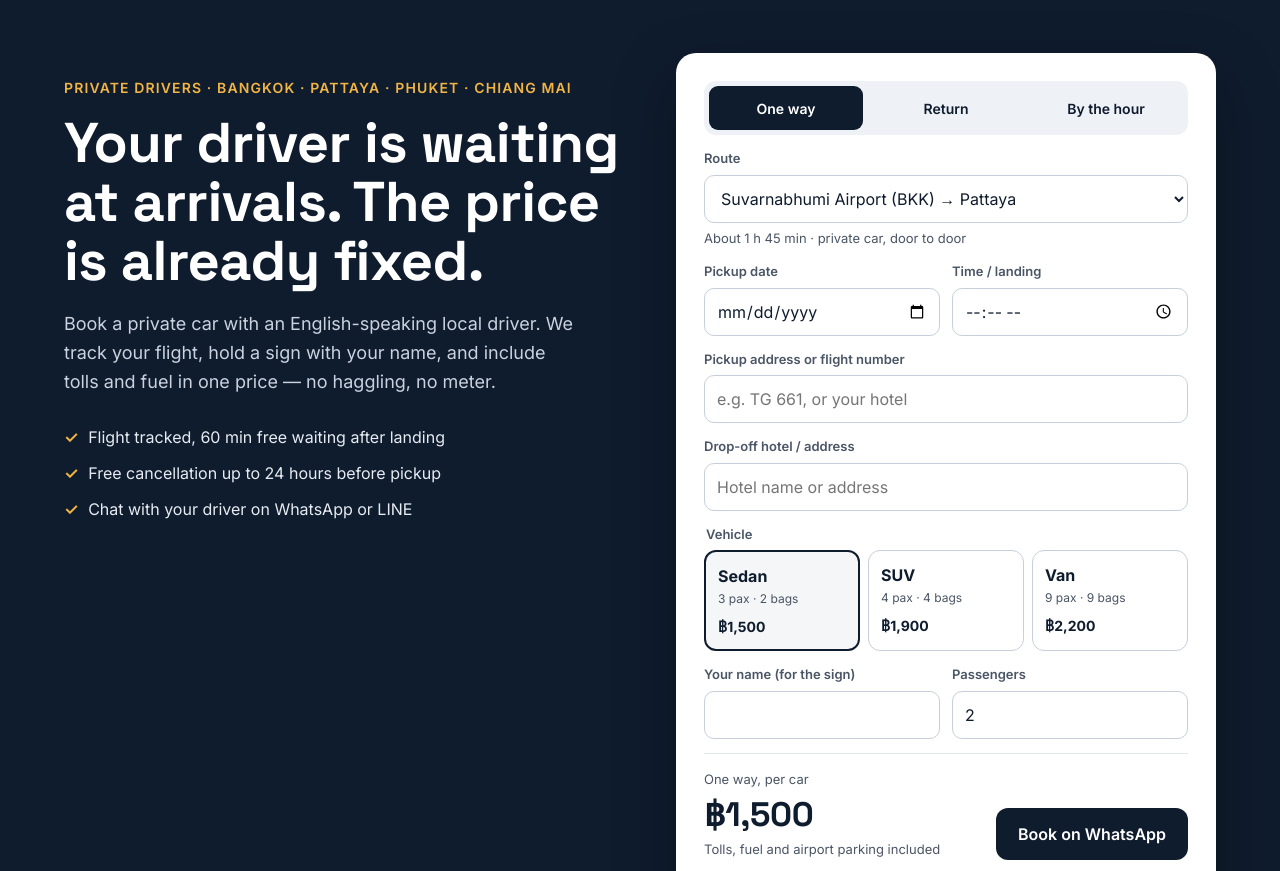
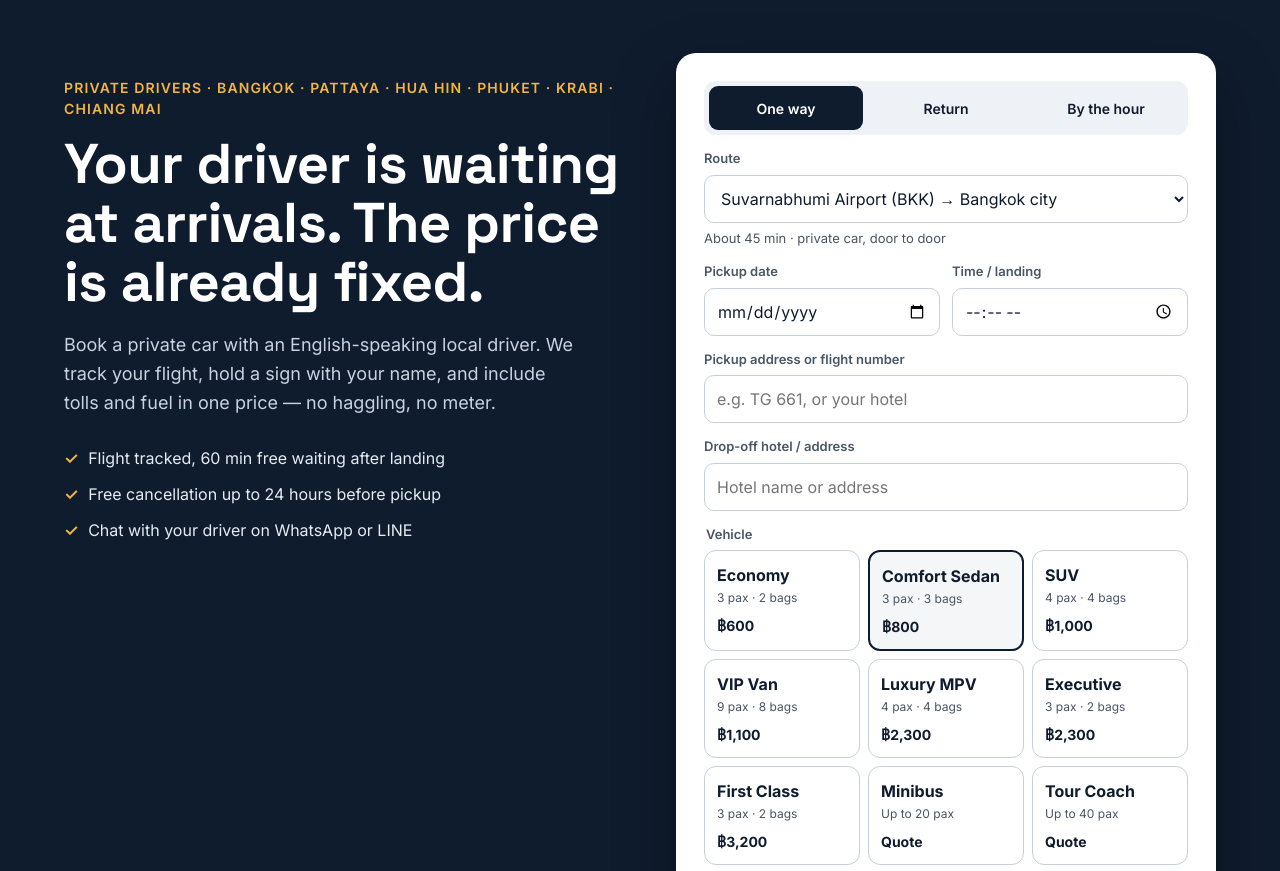
Before and after one commit to jordandschwartz29/thai-driver-service, a plain HTML site: page index.html in a window 1280 px wide. Shown: the part 63-934 px from the top of the page. Drawn offline with Linux system fonts and the light colour scheme.

Commit message:
Add files via upload

```diff
--- a/app.js
+++ b/app.js
@@ -1,7 +1,7 @@
 (function () {
   const C = window.TDS_CONFIG;
   const $ = (id) => document.getElementById(id);
-  const fmt = (n) => "฿" + Math.round(n).toLocaleString("en-US");
+  const fmt = (n) => (n == null ? "Quote" : "฿" + Math.round(n).toLocaleString("en-US"));
   const state = { mode: "oneway", routeId: C.routes[0].id, vehicle: "sedan", hours: 6 };
 
   // Route select + cards
@@ -11,18 +11,19 @@
       <span class="muted small">${r.from}</span>
       <span class="route-to">→ ${r.to}</span>
       <span class="muted small">About ${r.time}</span>
-      <span class="route-price">from ${fmt(r.price.sedan)}</span>
+      <span class="route-price">from ${fmt(r.price.eco)}</span>
     </button>`).join("");
   $("fleetCards").innerHTML = C.vehicles.map((v) => `
     <div class="fleet-card">
       <div class="photo">[Photo: ${v.model}]</div>
-      <div class="fleet-body"><h3>${v.name}</h3><p class="muted small">${v.model}</p><p>${v.capLong}</p></div>
+      <div class="fleet-body"><h3>${v.name}${v.luxury ? ' <span class="tag">Chauffeur</span>' : ""}</h3><p class="muted small">${v.model}</p><p>${v.capLong}</p></div>
     </div>`).join("");
 
   const route = () => C.routes.find((r) => r.id === state.routeId);
   const priceFor = (v) => {
-    if (state.mode === "hourly") return C.hourly[v] * state.hours;
+    if (state.mode === "hourly") return C.hourly[v] == null ? null : C.hourly[v] * state.hours;
     const one = route().price[v];
+    if (one == null) return null;
     return state.mode === "return" ? one * 2 * (1 - C.returnDiscount) : one;
   };
 
@@ -38,7 +39,8 @@
       <button type="button" class="vehicle" data-vehicle="${v.id}" aria-pressed="${state.vehicle === v.id}">
         <strong>${v.name}</strong><span>${v.cap}</span><b>${fmt(priceFor(v.id))}</b>
       </button>`).join("");
-    $("total").textContent = fmt(priceFor(state.vehicle));
+    const t = priceFor(state.vehicle);
+    $("total").textContent = t == null ? "Get a quote" : fmt(t);
     $("totalCaption").textContent = hourly ? `Total for ${state.hours} hours` : state.mode === "return" ? `Return trip (${C.returnDiscount * 100}% off)` : "One way, per car";
   }
 
@@ -67,7 +69,7 @@
       "Drop-off: " + ($("dropoff").value || "-"),
       "Passengers: " + $("pax").value,
       "Name: " + ($("name").value || "-"),
-      "Quoted price: " + fmt(priceFor(state.vehicle))
+      "Quoted price: " + (priceFor(state.vehicle) == null ? "please quote" : fmt(priceFor(state.vehicle)))
     ].join("\n");
   }
 
--- a/config.js
+++ b/config.js
@@ -1,29 +1,42 @@
 // ===== Edit this file to change prices, routes and contact details =====
+// Prices are in Thai baht, PER VEHICLE, one way, tolls/fuel/parking included.
+// Set a price to null to show "Quote" instead (used for minibus and coach).
 window.TDS_CONFIG = {
   // WhatsApp number in international format, digits only (no +, no leading 0)
   whatsapp: "66984504690",
   // LINE Official Account ID, e.g. "@thaidriverservice" — leave "" to hide LINE links
   lineId: "",
 
-  // SAMPLE PRICES in Thai baht, per car — replace with your real rates
+  vehicles: [
+    { id: "eco",    name: "Economy",       model: "Toyota Corolla Altis / Vios or similar", cap: "3 pax · 2 bags",  capLong: "Up to 3 passengers, 2 suitcases" },
+    { id: "sedan",  name: "Comfort Sedan", model: "Toyota Camry or similar",                cap: "3 pax · 3 bags",  capLong: "Up to 3 passengers, 3 suitcases" },
+    { id: "suv",    name: "SUV",           model: "Toyota Fortuner / Innova or similar",    cap: "4 pax · 4 bags",  capLong: "Up to 4 passengers, 4 suitcases" },
+    { id: "van",    name: "VIP Van",       model: "Toyota Commuter / Majesty or similar",   cap: "9 pax · 8 bags",  capLong: "Up to 9 passengers, 8 suitcases — families, golf bags" },
+    { id: "alph",   name: "Luxury MPV",    model: "Toyota Alphard or similar",              cap: "4 pax · 4 bags",  capLong: "Up to 4 passengers. Chauffeur service.", luxury: true },
+    { id: "eclass", name: "Executive",     model: "Mercedes-Benz E-Class or similar",       cap: "3 pax · 2 bags",  capLong: "Up to 3 passengers. Chauffeur service.", luxury: true },
+    { id: "sclass", name: "First Class",   model: "Mercedes-Benz S-Class / BMW 7 Series",   cap: "3 pax · 2 bags",  capLong: "Up to 3 passengers. Chauffeur service.", luxury: true },
+    { id: "mini",   name: "Minibus",       model: "20-seat minibus",                        cap: "Up to 20 pax",    capLong: "Groups up to 20 — price on request" },
+    { id: "coach",  name: "Tour Coach",    model: "40-seat VIP coach",                      cap: "Up to 40 pax",    capLong: "Groups up to 40 — price on request" }
+  ],
+
+  //               eco    sedan  suv    van    alph   eclass sclass  mini  coach
   routes: [
-    { id: "bkk-pty",  from: "Suvarnabhumi Airport (BKK)", to: "Pattaya",      time: "1 h 45 min", price: { sedan: 1500, suv: 1900, van: 2200 } },
-    { id: "dmk-pty",  from: "Don Mueang Airport (DMK)",   to: "Pattaya",      time: "2 h 15 min", price: { sedan: 1800, suv: 2200, van: 2500 } },
-    { id: "bkk-city", from: "Suvarnabhumi Airport (BKK)", to: "Bangkok city", time: "45 min",     price: { sedan: 900,  suv: 1200, van: 1500 } },
-    { id: "utp-pty",  from: "U-Tapao Airport (UTP)",      to: "Pattaya",      time: "45 min",     price: { sedan: 900,  suv: 1200, van: 1500 } },
-    { id: "pty-bkk",  from: "Pattaya",                    to: "Bangkok city", time: "2 h",        price: { sedan: 1600, suv: 2000, van: 2300 } },
-    { id: "pty-hh",   from: "Pattaya",                    to: "Hua Hin",      time: "4 h",        price: { sedan: 3500, suv: 4200, van: 4800 } },
-    { id: "hkt-pat",  from: "Phuket Airport (HKT)",       to: "Patong Beach", time: "50 min",     price: { sedan: 900,  suv: 1200, van: 1500 } },
-    { id: "cnx-old",  from: "Chiang Mai Airport (CNX)",   to: "Old City",     time: "15 min",     price: { sedan: 400,  suv: 600,  van: 900 } }
+    { id: "bkk-city", from: "Suvarnabhumi Airport (BKK)", to: "Bangkok city", time: "45 min",     price: { eco: 600,  sedan: 800,  suv: 1000, van: 1100, alph: 2300, eclass: 2300, sclass: 3200,  mini: null, coach: null } },
+    { id: "dmk-city", from: "Don Mueang Airport (DMK)",   to: "Bangkok city", time: "40 min",     price: { eco: 600,  sedan: 800,  suv: 1000, van: 1100, alph: 2300, eclass: 2300, sclass: 3200,  mini: null, coach: null } },
+    { id: "bkk-pty",  from: "Suvarnabhumi Airport (BKK)", to: "Pattaya",      time: "1 h 45 min", price: { eco: 1000, sedan: 1300, suv: 1500, van: 1700, alph: 3800, eclass: 3800, sclass: 5500,  mini: null, coach: null } },
+    { id: "dmk-pty",  from: "Don Mueang Airport (DMK)",   to: "Pattaya",      time: "2 h 15 min", price: { eco: 1300, sedan: 1500, suv: 1700, van: 2000, alph: 4200, eclass: 4200, sclass: 6000,  mini: null, coach: null } },
+    { id: "utp-pty",  from: "U-Tapao Airport (UTP)",      to: "Pattaya",      time: "45 min",     price: { eco: 800,  sedan: 900,  suv: 1000, van: 1200, alph: 2500, eclass: 2500, sclass: 3500,  mini: null, coach: null } },
+    { id: "pty-bkk",  from: "Pattaya",                    to: "Bangkok city", time: "2 h",        price: { eco: 1200, sedan: 1400, suv: 1600, van: 1900, alph: 4000, eclass: 4000, sclass: 5800,  mini: null, coach: null } },
+    { id: "bkk-hh",   from: "Suvarnabhumi Airport (BKK)", to: "Hua Hin",      time: "3 h",        price: { eco: 2300, sedan: 2600, suv: 2900, van: 3300, alph: 6000, eclass: 6000, sclass: 8500,  mini: null, coach: null } },
+    { id: "pty-hh",   from: "Pattaya",                    to: "Hua Hin",      time: "4 h",        price: { eco: 3000, sedan: 3400, suv: 3800, van: 4300, alph: 7500, eclass: 7500, sclass: 10500, mini: null, coach: null } },
+    { id: "hkt-pat",  from: "Phuket Airport (HKT)",       to: "Patong Beach", time: "50 min",     price: { eco: 700,  sedan: 800,  suv: 900,  van: 1000, alph: 2200, eclass: 2200, sclass: 3200,  mini: null, coach: null } },
+    { id: "kbv-aon",  from: "Krabi Airport (KBV)",        to: "Ao Nang",      time: "40 min",     price: { eco: 600,  sedan: 700,  suv: 850,  van: 1000, alph: 2000, eclass: 2000, sclass: 3000,  mini: null, coach: null } },
+    { id: "cnx-old",  from: "Chiang Mai Airport (CNX)",   to: "Old City",     time: "15 min",     price: { eco: 250,  sedan: 350,  suv: 450,  van: 600,  alph: 1500, eclass: 1500, sclass: 2500,  mini: null, coach: null } }
   ],
-  hourly: { sedan: 500, suv: 650, van: 800 },   // per hour
+
+  // Per hour, minimum 4 hours
+  hourly: { eco: 300, sedan: 330, suv: 380, van: 400, alph: 900, eclass: 900, sclass: 1300, mini: null, coach: null },
   minHours: 4,
   maxHours: 12,
-  returnDiscount: 0.05,                          // 5% off return trips
-
-  vehicles: [
-    { id: "sedan", name: "Sedan", model: "Toyota Camry or similar",    cap: "3 pax · 2 bags", capLong: "Up to 3 passengers, 2 large suitcases" },
-    { id: "suv",   name: "SUV",   model: "Toyota Fortuner or similar", cap: "4 pax · 4 bags", capLong: "Up to 4 passengers, 4 large suitcases" },
-    { id: "van",   name: "Van",   model: "Toyota Commuter or similar", cap: "9 pax · 9 bags", capLong: "Up to 9 passengers, 9 large suitcases — groups and golf bags" }
-  ]
+  returnDiscount: 0.05   // 5% off return trips
 };
--- a/index.html
+++ b/index.html
@@ -32,7 +32,7 @@
 <section id="book" class="hero">
   <div class="wrap hero-row">
     <div class="hero-copy">
-      <p class="eyebrow">Private drivers · Bangkok · Pattaya · Phuket · Chiang Mai</p>
+      <p class="eyebrow">Private drivers · Bangkok · Pattaya · Hua Hin · Phuket · Krabi · Chiang Mai</p>
       <h1>Your driver is waiting at arrivals. The price is already fixed.</h1>
       <p class="lede">Book a private car with an English-speaking local driver. We track your flight, hold a sign with your name, and include tolls and fuel in one price — no haggling, no meter.</p>
       <ul class="checks">
@@ -58,7 +58,7 @@
       <div class="field hourly-only" hidden>
         <label for="city">Start city</label>
         <select id="city">
-          <option>Bangkok</option><option>Pattaya</option><option>Phuket</option><option>Chiang Mai</option><option>Hua Hin</option>
+          <option>Bangkok</option><option>Pattaya</option><option>Phuket</option><option>Chiang Mai</option><option>Hua Hin</option><option>Krabi</option>
         </select>
       </div>
       <div class="field hourly-only" hidden>
@@ -106,6 +106,7 @@
     <div class="feature"><h3>Flight tracking</h3><p>Flight delayed? Your pickup moves with it. Waiting time starts when you land, not when you booked.</p></div>
     <div class="feature"><h3>Meet &amp; greet</h3><p>Your driver holds a sign with your name in the arrivals hall and helps with bags. You get their photo and number before you fly.</p></div>
     <div class="feature"><h3>One fixed price</h3><p>Tolls, fuel and parking are in the quote. No meter arguments, no surprise "highway fee" at the end.</p></div>
+    <div class="feature"><h3>Luxury chauffeurs</h3><p>Mercedes E-Class, S-Class and Toyota Alphard with a suited chauffeur for business, weddings and VIP arrivals.</p></div>
     <div class="feature"><h3>Vetted local drivers</h3><p>Licensed, insured, English-speaking. Child seats on request. Ask for a female driver and we'll do our best.</p></div>
   </div>
 </section>
@@ -123,7 +124,7 @@
 
 <section id="routes" class="section alt" aria-labelledby="routes-h">
   <div class="wrap">
-    <div class="section-head"><h2 id="routes-h">Popular routes</h2><p class="muted">Sedan price shown · one way · per car, not per person</p></div>
+    <div class="section-head"><h2 id="routes-h">Popular routes</h2><p class="muted">Economy price shown · one way · per car, not per person</p></div>
     <div class="routes" id="routeCards"></div>
   </div>
 </section>
@@ -146,7 +147,8 @@
 
 <section id="fleet" class="section alt" aria-labelledby="fleet-h">
   <div class="wrap">
-    <h2 id="fleet-h">The cars</h2>
+    <h2 id="fleet-h">From a Corolla to a 40-seat coach</h2>
+    <p class="muted big" style="margin-top:-12px;margin-bottom:24px">Everyday sedans, family vans, chauffeur-driven Mercedes and Alphards, and buses for groups and events.</p>
     <div class="fleet" id="fleetCards"></div>
   </div>
 </section>
--- a/styles.css
+++ b/styles.css
@@ -88,3 +88,4 @@ details p{margin:10px 0 0;color:var(--muted)}
 .logo-text{color:#fff;font-weight:700;font-size:18px;margin-bottom:6px}
 .contact{display:flex;flex-direction:column;gap:6px}.contact strong{color:#fff}.contact a{color:#C9D2DE}
 @media (max-width:520px){.vehicles{grid-template-columns:1fr}.ideas{grid-template-columns:1fr}.nav-links{gap:14px}}
+.tag{display:inline-block;vertical-align:middle;margin-left:8px;font-size:11px;font-weight:600;letter-spacing:.04em;text-transform:uppercase;background:var(--ink);color:var(--accent);padding:3px 8px;border-radius:999px}
```
